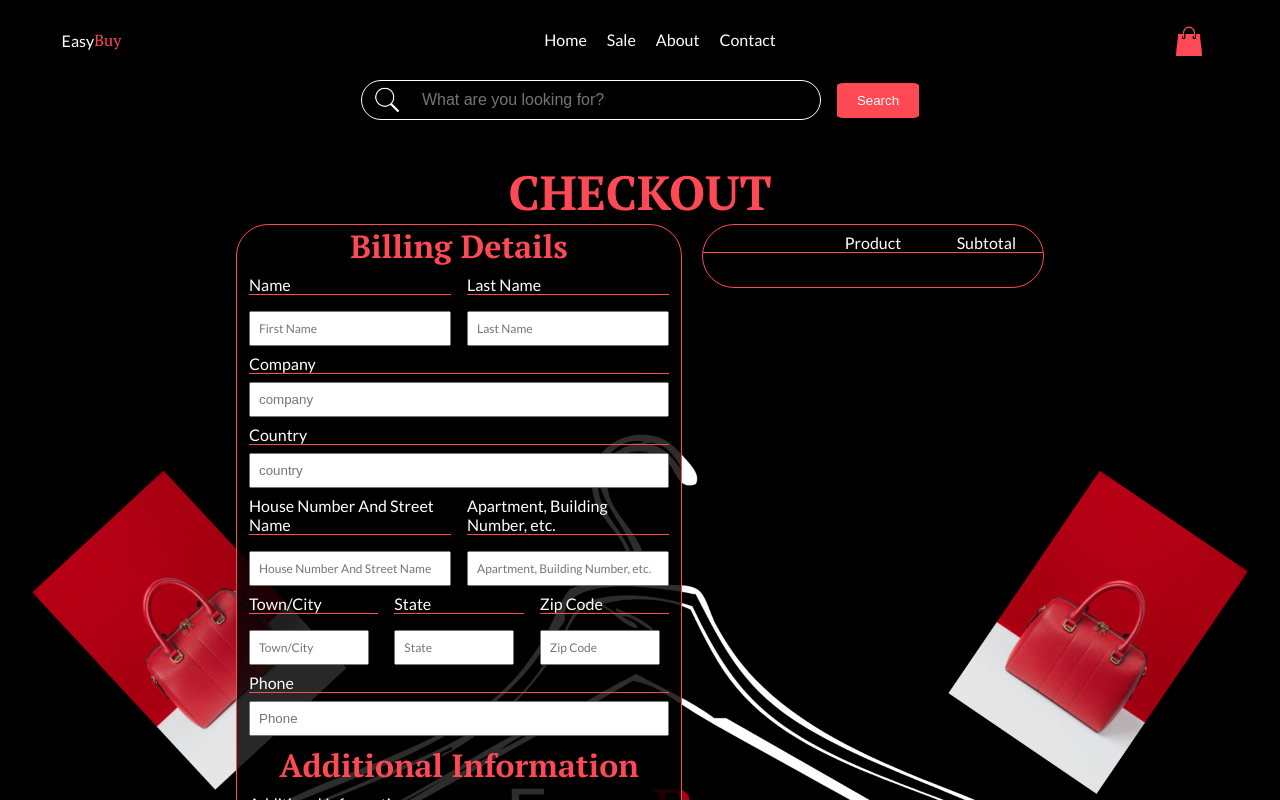
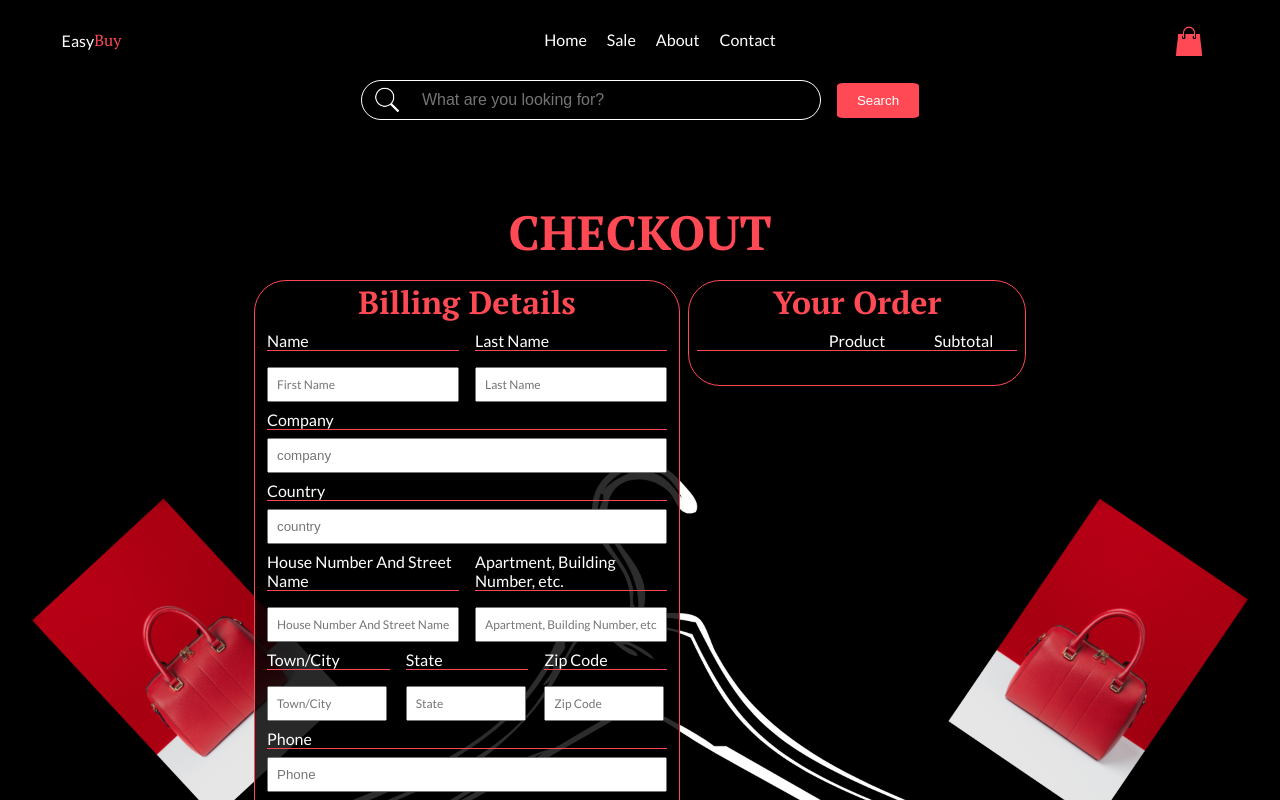
Before and after one commit to lem31/mystore, a React (Vite) app in the folder my-store-app/: page /Checkout in a window 1280 px wide. Shown: the top 800 px of the page. Built offline with nearby package versions, Linux system fonts and the light colour scheme; a web font is replaced by a local one.

Commit message:
Added styles to checkout and cart page

```diff
--- a/my-store-app/src/CSS_Modules/Cart_Page/cart.module.css
+++ b/my-store-app/src/CSS_Modules/Cart_Page/cart.module.css
@@ -29,8 +29,9 @@
   background-color: rgba(0, 0, 0, 0.822);
   border: 1px solid var(--tertiary-color);
   border-radius: 32px;
-  width: 500px;
+  width: 480px;
   height: auto;
+  padding-right: 16px;
   padding-bottom: 16px;
 }
 
@@ -50,7 +51,7 @@
   display: grid;
   grid-template-columns: repeat(6, 1fr);
   grid-template-rows: 1fr;
-  max-width: 800px;
+  width: 500px;
   margin-top: 8px;
   justify-items: center;
   align-items: center;
--- a/my-store-app/src/CSS_Modules/Checkout_Page/checkout.module.css
+++ b/my-store-app/src/CSS_Modules/Checkout_Page/checkout.module.css
@@ -8,12 +8,22 @@
   margin-bottom: 40px;
 }
 
+.your_order_titles_mobile {
+  display: none;
+}
+
 .inner_container_checkout {
   display: flex;
   flex-direction: row;
+  max-width: 1200px;
+  justify-items: center;
+  gap: 8px;
+}
 
-  justify-items: center;
-  gap: 20px;
+.checkout_title {
+  background-color: rgba(0, 0, 0, 0.822);
+  margin-top: 40px;
+  margin-bottom: 16px;
 }
 
 .payment_form {
@@ -21,7 +31,7 @@
   flex-direction: column;
   align-content: center;
   gap: 8px;
-  width: 420px;
+  width: 400px;
   border: 1px solid var(--tertiary-color);
   background-color: rgba(0, 0, 0, 0.822);
   border-radius: 32px;
@@ -40,7 +50,7 @@
 }
 
 .checkout_input {
-  width: 400px;
+  width: 380px;
   padding: 8px;
 }
 
@@ -129,14 +139,14 @@
   grid-template-columns: repeat(3, 1fr);
   grid-template-rows: auto;
   color: var(--secondary-color);
-  width: 340px;
+  width: 320px;
   margin-top: 8px;
   justify-items: center;
   align-items: center;
 }
 
 .your_order_border_bottom {
-  width: 340px;
+  width: 320px;
   border-bottom: 1px solid var(--tertiary-color);
 }
 
@@ -147,8 +157,10 @@
   border: 1px solid var(--tertiary-color);
   border-radius: 32px;
   width: 100%;
-  width: 340px;
+  width: 320px;
   height: auto;
+  padding-left: 8px;
+  padding-right: 8px;
   padding-bottom: 16px;
 }
 
@@ -329,7 +341,7 @@
 
   .checkout_card_no,
   .checkout_name_on_card {
-    width: 280px;
+    width: 230px;
   }
 
   .your_cart_card {
@@ -402,4 +414,10 @@
     flex-direction: row;
     border: none;
   }
+  .button_div {
+    width: 250px;
+  }
+  .card_payment_form_div {
+    max-width: 250px;
+  }
 }
--- a/my-store-app/src/Components/Checkout/Your_Order/index.jsx
+++ b/my-store-app/src/Components/Checkout/Your_Order/index.jsx
@@ -3,6 +3,7 @@ import useMyStore from '../../Store';
 import DisplayProductSubtotal from '../../Cart/Product_Subtotal';
 import styles from '../../../CSS_Modules/Cart_Page/cart.module.css';
 import checkoutStyles from '../../../CSS_Modules/Checkout_Page/checkout.module.css';
+import gStyles from '../../../CSS_Modules/Global_Styles/global_styles.module.css';
 
 const YourOrder = () => {
   const cart = useMyStore((state) => state.cart);
@@ -11,8 +12,12 @@ const YourOrder = () => {
     <>
       <div className={checkoutStyles.outer_cart_box}>
         <div className={checkoutStyles.your_cart_card}>
+        <div className={checkoutStyles.your_order_title_div}>
+              <h2 className={gStyles.h2}>Your Order</h2>
+            </div>
        <div className={checkoutStyles.titles_and_products_div}>
           <div className={checkoutStyles.your_order_border_bottom}>
+
 
           <div className={checkoutStyles.your_order_titles}>
 
@@ -41,7 +46,9 @@ const YourOrder = () => {
                       <p className={checkoutStyles.product_title}>{product.title}</p>
                       </div>
 
+                   <div className={checkoutStyles.your_subtotal_div}>
                    <DisplayProductSubtotal product={product} />
+                   </div>
 
 
 
--- a/my-store-app/src/Components/Pages/Checkout_Page/index.jsx
+++ b/my-store-app/src/Components/Pages/Checkout_Page/index.jsx
@@ -6,7 +6,7 @@ import YourOrder from '../../../Components/Checkout/Your_Order/index';
 function CheckoutPage() {
   return (
     <div className={styles.container_checkout}>
-      <h1 className={gStyles.h1}>CHECKOUT</h1>
+      <h1 className={`${gStyles.h1} ${styles.checkout_title}`}>CHECKOUT</h1>
        <div className={styles.inner_container_checkout}>
 
       <PaymentForm/>
```
